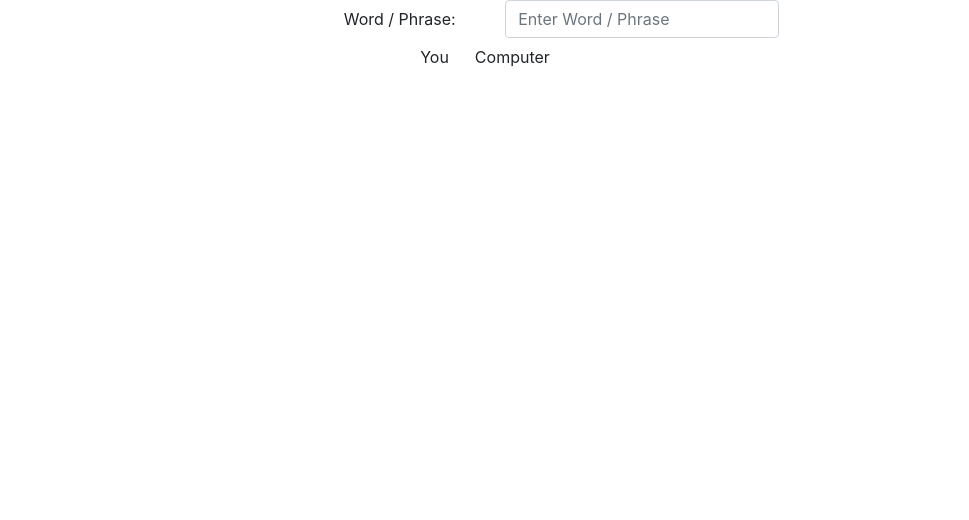
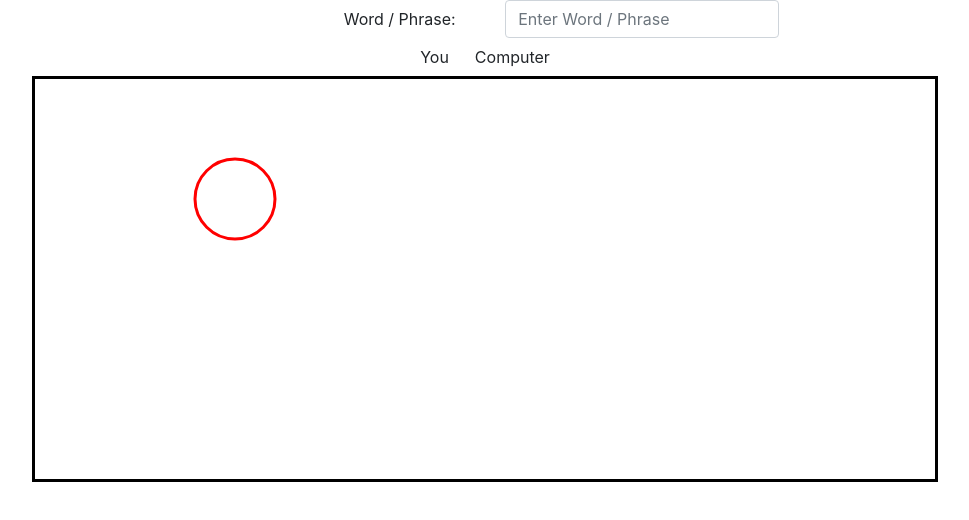
Before and after one commit to mackv42/hangman, a plain HTML site: page index.html in a window 1280 px wide. Shown: the whole page, without its empty margins (155-1124 px from the left). Drawn offline with nearby package versions, Linux system fonts and the light colour scheme.

Commit message:
adding draw logic for hangman

```diff
--- /dev/null
+++ b/drawLogic.js
@@ -0,0 +1,52 @@
+let canvas = document.getElementById("canvas");
+let ctx = canvas.getContext("2d");
+
+var rectangle = function(x, y, width, height, color){
+    this.x = x;
+    this.y = y;
+    this.height = height;
+    this.width = width;
+    this.color = color;
+    this.dir = 0;
+};
+
+
+rectangle.prototype.move = function(dx, dy){
+    this.x += dx;
+    this.y += dy;
+};
+
+rectangle.prototype.draw = function(){
+    ctx.beginPath();
+    ctx.rect(this.x, this.y, this.width, this.height);
+    ctx.fillStyle = this.color;
+    ctx.fill();
+    ctx.closePath();
+};
+
+var circle = function(x, y, radius, color){
+	this.x = x;
+	this.y = y;
+	this.radius = radius;
+	this.color = color;
+}
+
+circle.prototype.draw = function(){
+	ctx.beginPath();
+	ctx.arc(this.x, this.y, this.radius, 0, 2 * Math.PI, false);
+	ctx.lineWidth = 3;
+	ctx.strokeStyle = this.color;
+	ctx.stroke();
+}
+
+function drawNoose(){
+	var noose = new rectangle(210, 10, 10, "#000000");
+}
+
+var head = new circle(200, 120, 40, "#FF0000");
+head.draw();
+var body = new rectangle();
+var leftArm = new rectangle();
+var rightArm = new rectangle();
+var leftLeg = new rectangle();
+var rightLieg = new rectangle();
--- a/index.html
+++ b/index.html
@@ -21,6 +21,7 @@
 			</div>
 	  	</form>
   	</div>
+  	<div class="d-flex justify-content-center col-lg-12"><canvas id='canvas' width='900px' height='400px' style='border-style: solid; border-color: black; border-width: 3px'></canvas></div>
 
 
 
@@ -28,6 +29,7 @@
 			  src="https://code.jquery.com/jquery-3.4.1.min.js"
 			  integrity="sha256-CSXorXvZcTkaix6Yvo6HppcZGetbYMGWSFlBw8HfCJo="
 			  crossorigin="anonymous"></script>
+	<script type='text/javascript' src='drawLogic.js'></script>
 	<script type='text/javascript' src="script.js"></script>
 
 </body>
--- a/script.js
+++ b/script.js
@@ -22,7 +22,7 @@ String.prototype.replaceAllWith = function( r, s ){
 
 
 function questionMark( word ){
-	return word.replaceAllWith("_", "?");
+
 }
 
 
@@ -56,6 +56,7 @@ function convertToDictionary(arr){
 	for(let i=0; i<arr.length; i++){
 		dict[String.fromCharCode(i+97)] = arr[i];
 	}
+	console.log(dict);
 	return dict;
 }
 
@@ -73,7 +74,7 @@ function lookup( word ){
 
 		myData = findMostCommonLetters(data.map( d => { return d.word } ));
 		let keys = convertToDictionary(myData);
-		let keysSorted = Object.Keys(keys).sort(function(a,b){return keys[a]-keys[b]});
+		let keysSorted = Object.keys(keys).sort(function(a,b){return keys[a]-keys[b]});
 		console.log(keysSorted);
 		myData = keysSorted;
 	}
@@ -93,11 +94,10 @@ function computerPlay( word ){
 	}
 	function loop(){ // loops until find word or loses
 		lookup(foundWord);
-		if(guess(data[0])){
-
-		}
-		console.log(convertToDictionary(myData));
+		//guess(foundWord);
+		//console.log(convertToDictionary(myData));
 	}
+	loop();
 }
 
 function humanPlay( word ){
--- a/style.css
+++ b/style.css
@@ -1,6 +1,17 @@
 #container{
 	background-color: white;
 
+}
+
+#container{
+
+}
+
+#canvas{
+	border-style: solid;
+	border-color: black;
+	border-width: 3px;
+	border-radius: 3px;
 }
 
 form{
```
